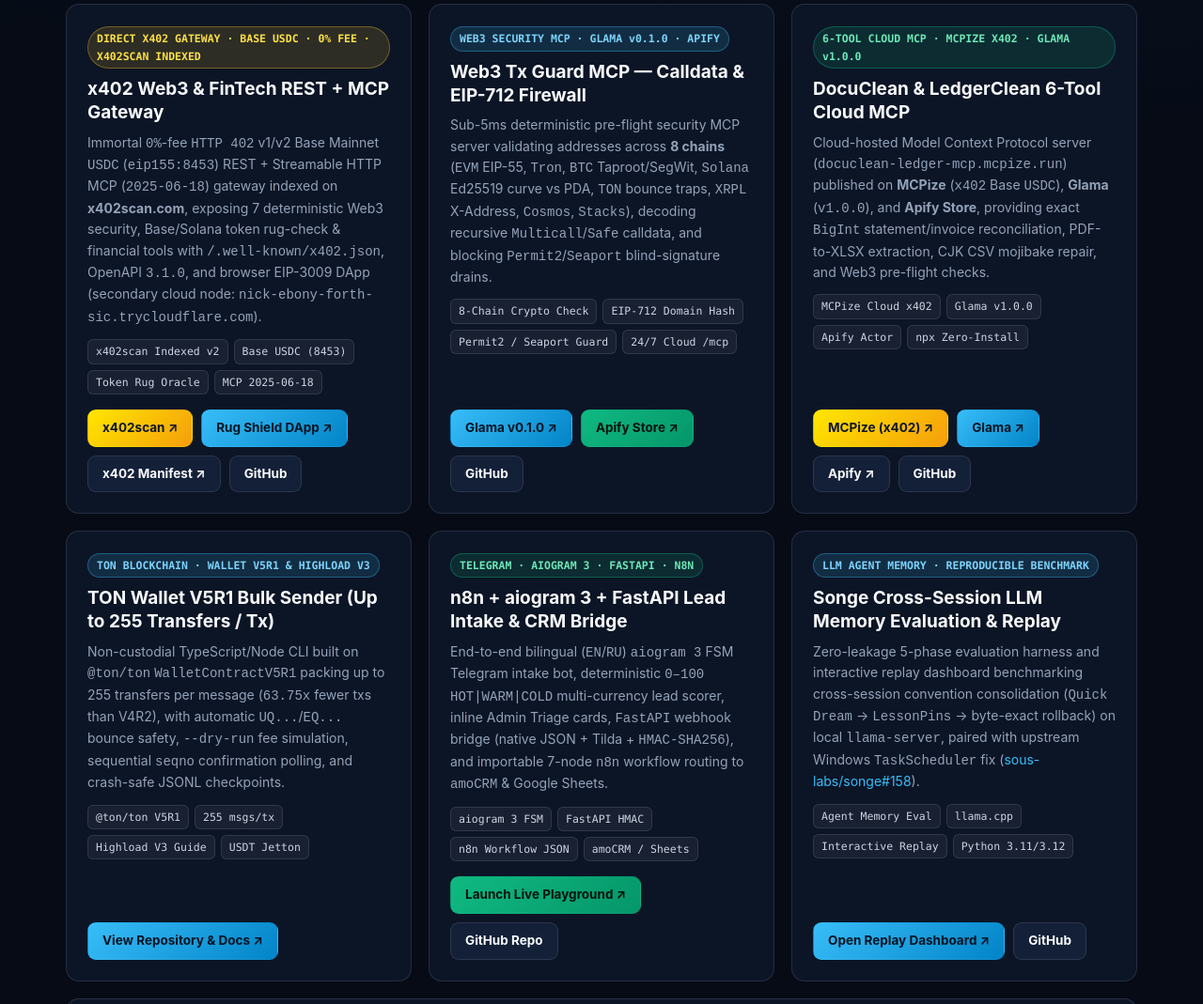
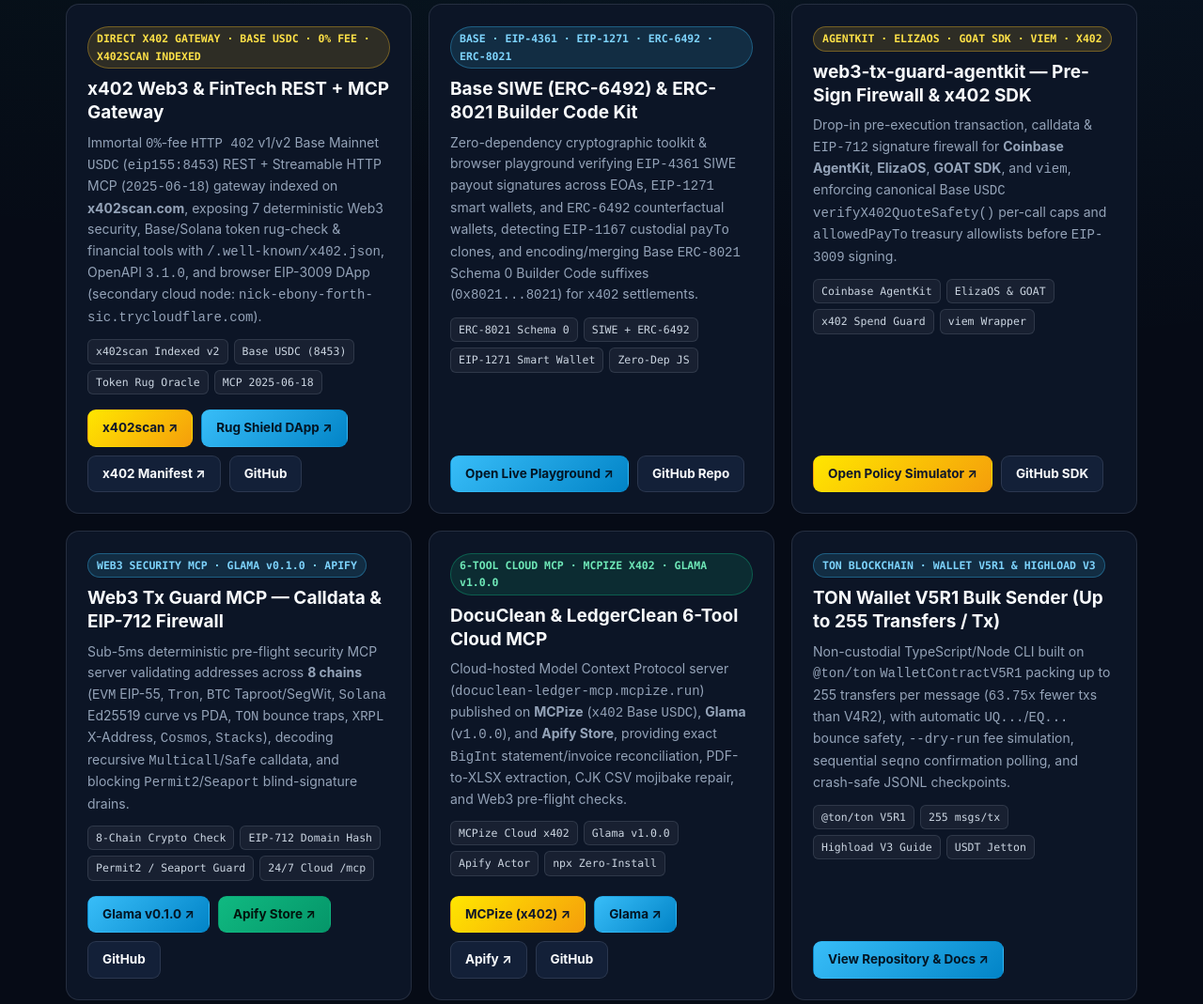
Before and after one commit to 2848823170/2848823170.github.io, a plain HTML site: page index.html in a window 1280 px wide. Shown: the part 1123-2192 px from the top of the page at 94% size. Drawn offline with Linux system fonts and the light colour scheme.

Commit message:
feat(web3): showcase base-siwe-erc8021-kit and web3-tx-guard-agentkit on Studio

```diff
--- a/index.html
+++ b/index.html
@@ -312,6 +312,64 @@
 
       <article class="card">
         <div>
+          <span class="kicker cyan">BASE · EIP-4361 · EIP-1271 · ERC-6492 · ERC-8021</span>
+          <h3>
+            <span data-lang="en">Base SIWE (ERC-6492) &amp; ERC-8021 Builder Code Kit</span>
+            <span data-lang="zh">Base 智能钱包 SIWE 验签与 ERC-8021 归因套件</span>
+          </h3>
+          <p data-lang="en">
+            Zero-dependency cryptographic toolkit &amp; browser playground verifying <code>EIP-4361</code> SIWE payout signatures across EOAs, <code>EIP-1271</code> smart wallets, and <code>ERC-6492</code> counterfactual wallets, detecting <code>EIP-1167</code> custodial <code>payTo</code> clones, and encoding/merging Base <code>ERC-8021</code> Schema 0 Builder Code suffixes (<code>0x8021...8021</code>) for <code>x402</code> settlements.
+          </p>
+          <p data-lang="zh">
+            零依赖 Base 链上身份与微支付归因工具包：支持 EOA / <code>EIP-1271</code> / <code>ERC-6492</code> 智能钱包 SIWE 收款验签、托管充值克隆地址识别，以及 <code>ERC-8021</code> Schema 0 Builder Code 后缀编解码。
+          </p>
+          <div class="tags">
+            <span class="tag">ERC-8021 Schema 0</span>
+            <span class="tag">SIWE + ERC-6492</span>
+            <span class="tag">EIP-1271 Smart Wallet</span>
+            <span class="tag">Zero-Dep JS</span>
+          </div>
+        </div>
+        <div class="actions">
+          <a class="btn btn-cyan" href="https://2848823170.github.io/base-siwe-erc8021-kit/" target="_blank" rel="noopener">
+            <span data-lang="en">Open Live Playground ↗</span>
+            <span data-lang="zh">打开交互验证器 ↗</span>
+          </a>
+          <a class="btn" href="https://github.com/2848823170/base-siwe-erc8021-kit" target="_blank" rel="noopener">GitHub Repo</a>
+        </div>
+      </article>
+
+      <article class="card">
+        <div>
+          <span class="kicker amber">AGENTKIT · ELIZAOS · GOAT SDK · VIEM · X402</span>
+          <h3>
+            <span data-lang="en">web3-tx-guard-agentkit — Pre-Sign Firewall &amp; x402 SDK</span>
+            <span data-lang="zh">web3-tx-guard-agentkit — 智能体预签防火墙与 x402 SDK</span>
+          </h3>
+          <p data-lang="en">
+            Drop-in pre-execution transaction, calldata &amp; <code>EIP-712</code> signature firewall for <strong>Coinbase AgentKit</strong>, <strong>ElizaOS</strong>, <strong>GOAT SDK</strong>, and <code>viem</code>, enforcing canonical Base <code>USDC</code> <code>verifyX402QuoteSafety()</code> per-call caps and <code>allowedPayTo</code> treasury allowlists before <code>EIP-3009</code> signing.
+          </p>
+          <p data-lang="zh">
+            面向 Coinbase AgentKit、ElizaOS、GOAT SDK 与 viem 的零依赖交易预签防火墙，在签署 EIP-3009 授权前强制校验 Base USDC 合约、单次微支付上限与白名单收款地址。
+          </p>
+          <div class="tags">
+            <span class="tag">Coinbase AgentKit</span>
+            <span class="tag">ElizaOS &amp; GOAT</span>
+            <span class="tag">x402 Spend Guard</span>
+            <span class="tag">viem Wrapper</span>
+          </div>
+        </div>
+        <div class="actions">
+          <a class="btn btn-amber" href="https://2848823170.github.io/web3-tx-guard-agentkit/" target="_blank" rel="noopener">
+            <span data-lang="en">Open Policy Simulator ↗</span>
+            <span data-lang="zh">打开策略模拟器 ↗</span>
+          </a>
+          <a class="btn" href="https://github.com/2848823170/web3-tx-guard-agentkit" target="_blank" rel="noopener">GitHub SDK</a>
+        </div>
+      </article>
+
+      <article class="card">
+        <div>
           <span class="kicker cyan">WEB3 SECURITY MCP · GLAMA v0.1.0 · APIFY</span>
           <h3>
             <span data-lang="en">Web3 Tx Guard MCP — Calldata &amp; EIP-712 Firewall</span>
```
